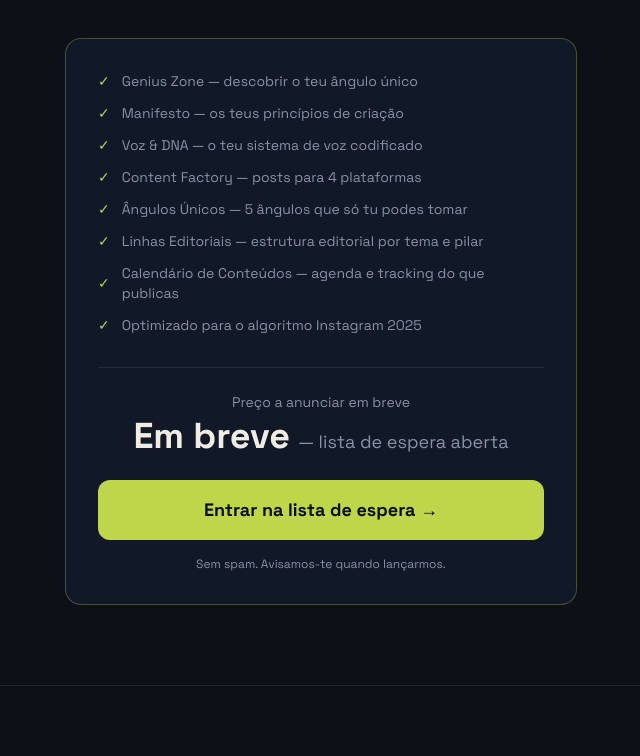
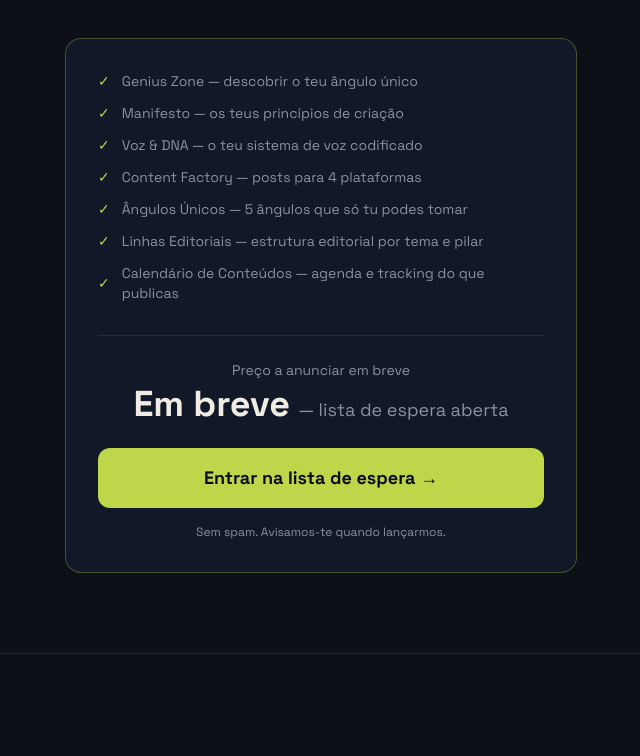
Before and after one commit to trcerveira/OPE_SQUAD, a Next.js app: page /preview in a window 1280 px wide. Shown: the part 5454-6210 px from the top of the page, without its empty margins (319-959 px from the left). Built offline with nearby package versions, Linux system fonts and the light colour scheme.

Commit message:
fix(preview): remover bullet Instagram-específico do value stack

```diff
--- a/app/preview/page.tsx
+++ b/app/preview/page.tsx
@@ -393,7 +393,6 @@ export default function PreviewLanding() {
                 "Ângulos Únicos — 5 ângulos que só tu podes tomar",
                 "Linhas Editoriais — estrutura editorial por tema e pilar",
                 "Calendário de Conteúdos — agenda e tracking do que publicas",
-                "Optimizado para o algoritmo Instagram 2025",
               ].map((item) => (
                 <div key={item} className="flex items-center gap-3 text-sm text-[#8892a4]">
                   <span className="text-[#BFD64B] flex-shrink-0">✓</span>
```
